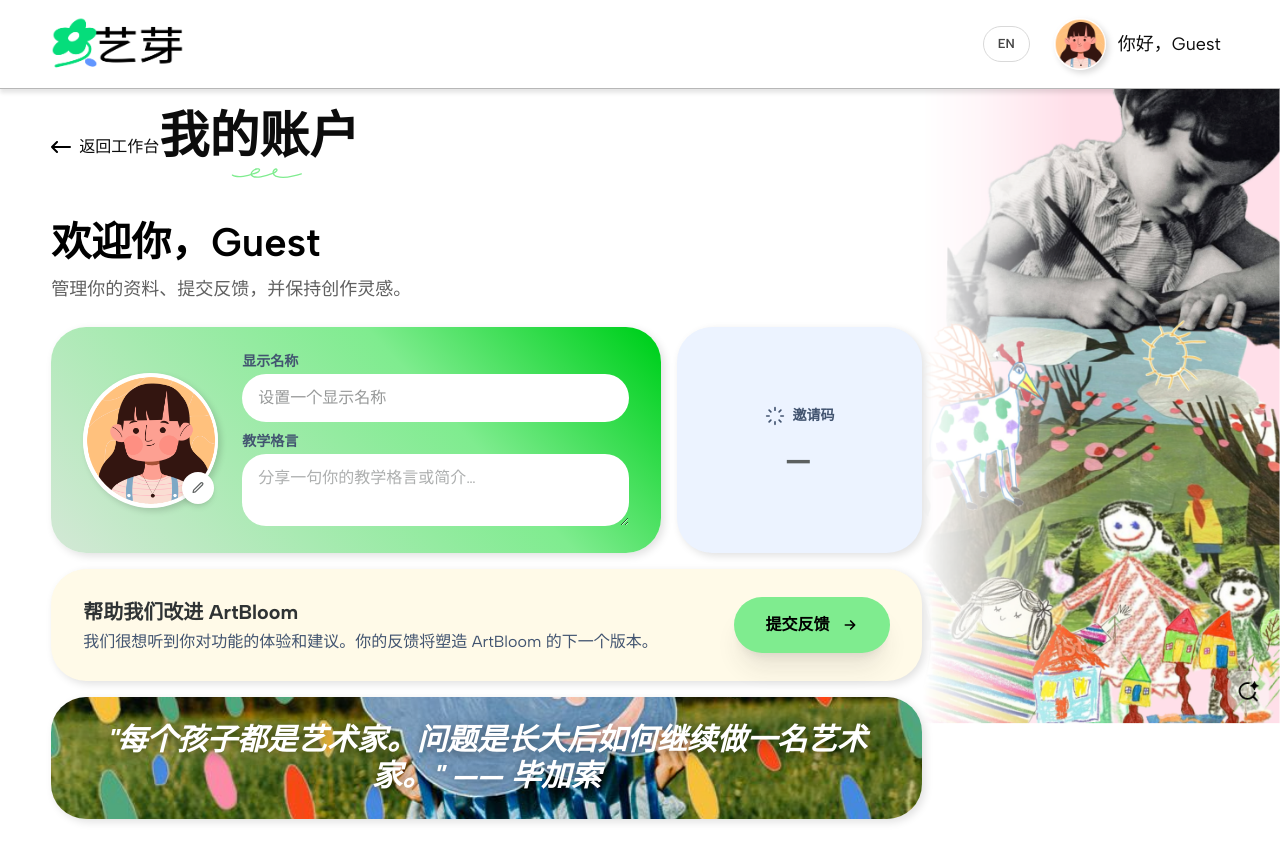
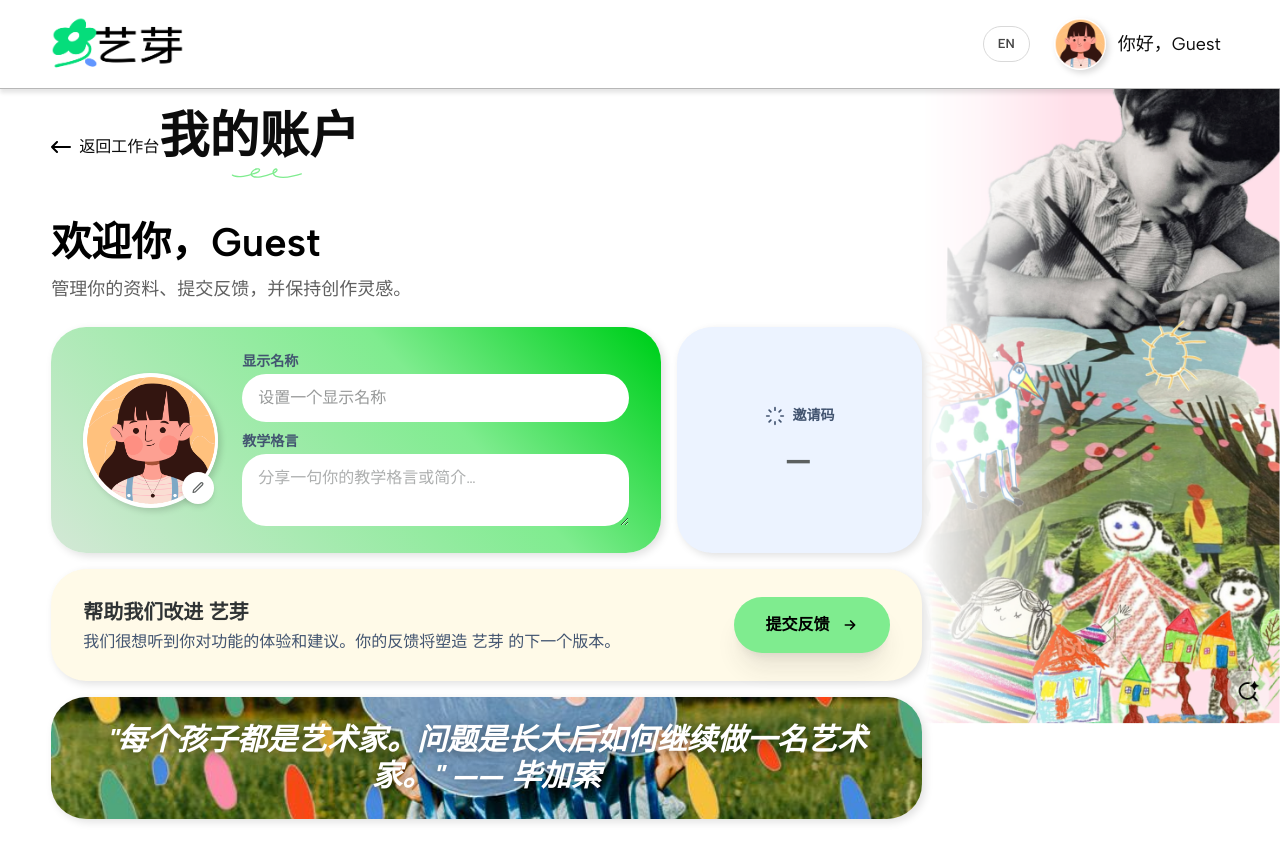
Before and after one commit to ShadowsKuming/art_edu, a Vue app in the folder frontend/: page /account in a window 1280 px wide. Shown: the top 862 px of the page. Built offline with nearby package versions, Linux system fonts and the light colour scheme.

Commit message:
replace Artbloom in bulk

```diff
--- a/frontend/src/components/dashboard/DashboardHeader.vue
+++ b/frontend/src/components/dashboard/DashboardHeader.vue
@@ -88,7 +88,7 @@ function onUserClick() {
         <div class="db-header__inner">
             <button type="button" class="db-header__logo" :aria-label="t('dashboardHub.dashboardAriaLabel')"
                 @click="onLogoClick">
-                <img :src="logoUrl" alt="ArtBloom" class="db-header__logo-img" />
+                <img :src="logoUrl" :alt="t('brand.name')" class="db-header__logo-img" />
             </button>
 
             <div class="db-header__actions">
--- a/frontend/src/components/home/AccessModal.vue
+++ b/frontend/src/components/home/AccessModal.vue
@@ -106,7 +106,7 @@ function onSubmit() {
       </svg>
     </button>
 
-    <img :src="logoUrl" alt="ArtBloom" class="access-modal__logo" />
+    <img :src="logoUrl" :alt="t('brand.name')" class="access-modal__logo" />
 
     <h2 id="access-modal-title" class="access-modal__title">
       {{ t('home.access.title') }}
--- a/frontend/src/components/home/HeroSection.vue
+++ b/frontend/src/components/home/HeroSection.vue
@@ -114,17 +114,24 @@ const isZh = computed(() => locale.value === 'zh')
   font-weight: 300;
 }
 
-/* Chinese wordmark — use the Chill K Sans font while keeping the same
-   visual size as the English version. Chinese glyphs have slightly less
-   inherent height than Latin caps, so we nudge the font-size up to match
-   the English wordmark's cap-height/x-height optical size. */
+/* Chinese wordmark — use the Chill K Sans font, keep the same overall
+   visual size as the English version, but render the two characters
+   side-by-side ("艺 芽") instead of stacked. */
 .hero__title--zh {
   font-family: 'Chill K Sans', var(--font-display);
   letter-spacing: 0;
+  /* Override the column layout used by the English "Art / Bloom" wordmark
+     so the Chinese title reads horizontally. */
+  flex-direction: row;
+  align-items: center;
+  gap: clamp(var(--space-2), 1.2vw, var(--space-4));
 }
 
 .hero__title--zh .hero__title-line {
   font-weight: 700;
+  /* Reset the `display: block` from the English version so the spans
+     can flow as inline-level row children. */
+  display: inline-block;
 }
 
 .hero__title--zh .hero__title-line--light {
--- a/frontend/src/components/home/SiteHeader.vue
+++ b/frontend/src/components/home/SiteHeader.vue
@@ -90,7 +90,7 @@ function onAccessSubmit(code: string) {
         :aria-label="t('home.nav.home')"
         @click="goHome"
       >
-        <img :src="logoUrl" alt="ArtBloom" class="site-header__logo-img" />
+        <img :src="logoUrl" :alt="t('brand.name')" class="site-header__logo-img" />
       </button>
 
       <nav class="site-header__nav" :aria-label="t('home.nav.home')">
--- a/frontend/src/components/workspace/WorkspaceChatbot.vue
+++ b/frontend/src/components/workspace/WorkspaceChatbot.vue
@@ -89,9 +89,9 @@ async function send(text?: string) {
 
     <!-- Bot identity -->
     <div class="bot-identity">
-      <img src="/LOGO.png" alt="ArtBloom" class="bot-avatar" />
+      <img src="/LOGO.png" :alt="t('brand.name')" class="bot-avatar" />
       <div class="bot-info">
-        <span class="bot-name">ArtBloom</span>
+        <span class="bot-name">{{ t('brand.name') }}</span>
         <span class="bot-subtitle">{{ t('chatbot.subtitle') }}</span>
       </div>
     </div>
--- a/frontend/src/components/workspace/WorkspaceHeader.vue
+++ b/frontend/src/components/workspace/WorkspaceHeader.vue
@@ -30,7 +30,7 @@ function goBack() {
   <header class="header">
     <div class="header-inner">
       <div class="header-logo">
-        <img src="/LOGO.png" alt="ArtBloom" class="logo" />
+        <img src="/LOGO.png" :alt="t('brand.name')" class="logo" />
       </div>
 
       <div class="header-actions">
--- a/frontend/src/components/workspace/part3/Part3AnimationPanel.vue
+++ b/frontend/src/components/workspace/part3/Part3AnimationPanel.vue
@@ -1,6 +1,9 @@
 <script setup lang="ts">
 import { ref } from 'vue'
+import { useI18n } from 'vue-i18n'
 import { usePart3Store } from '@/stores/part3'
+
+const { t } = useI18n()
 
 interface Message {
   role: 'assistant' | 'user'
@@ -64,7 +67,7 @@ function onKeydown(e: KeyboardEvent) {
           </svg>
         </div>
         <div>
-          <p class="ap-bot-name">ArtBloom</p>
+          <p class="ap-bot-name">{{ t('brand.name') }}</p>
           <p class="ap-bot-role">Creative Assistant</p>
         </div>
       </div>
--- a/frontend/src/components/workspace/part6/Part6AssistancePanel.vue
+++ b/frontend/src/components/workspace/part6/Part6AssistancePanel.vue
@@ -122,9 +122,9 @@ function onKeydown(e: KeyboardEvent) {
     </div>
 
     <div class="ap-identity">
-      <img src="/LOGO.png" alt="ArtBloom" class="ap-avatar" />
+      <img src="/LOGO.png" :alt="t('brand.name')" class="ap-avatar" />
       <div class="ap-bot-info">
-        <span class="ap-bot-name">ArtBloom</span>
+        <span class="ap-bot-name">{{ t('brand.name') }}</span>
         <span class="ap-bot-role">{{ t('chatbot.subtitle') }}</span>
       </div>
     </div>
--- a/frontend/src/i18n/en.ts
+++ b/frontend/src/i18n/en.ts
@@ -1,5 +1,8 @@
 export default {
   lang: 'EN',
+  brand: {
+    name: 'ArtBloom',
+  },
   home: {
     nav: {
       home: 'Home',
@@ -134,6 +137,7 @@ export default {
       saved: 'Saved',
       unitLessonShort: 'Unit {unit} • Lesson {lesson}',
     },
+    team: 'ArtBloom Team',
     preview: {
       title: 'Lesson Preview',
       slideOf: 'Part {part} · Slide {n}',
--- a/frontend/src/i18n/zh.ts
+++ b/frontend/src/i18n/zh.ts
@@ -1,5 +1,8 @@
 export default {
   lang: '中文',
+  brand: {
+    name: '艺芽',
+  },
   home: {
     nav: {
       home: '首页',
@@ -9,9 +12,9 @@ export default {
     },
     access: {
       title: '使用邀请码访问',
-      subtitle: '请使用研究团队提供的邀请码访问 ArtBloom',
+      subtitle: '请使用研究团队提供的邀请码访问 艺芽',
       placeholder: '输入邀请码',
-      submit: '进入 ArtBloom',
+      submit: '进入 艺芽',
       closeAria: '关闭访问弹窗',
     },
     hero: {
@@ -21,7 +24,7 @@ export default {
         '面向小学美术课堂的 AI 教学工作流，帮助老师在备课、授课、创作引导和反馈之间顺畅切换。',
       captionTopRight: '从教材出发，构建故事与互动。',
       captionBottomRight: '在创作过程中提供可视化的指导与反馈。',
-      mainImageAlt: 'ArtBloom 主视觉插画',
+      mainImageAlt: '艺芽 主视觉插画',
       photo1Alt: '老师在电脑上备课',
       photo2Alt: '孩子们在课堂上用蜡笔绘画',
       photo3Alt: '美术教室中的师生互动',
@@ -30,8 +33,8 @@ export default {
       title: '使用指南',
       subtitle: '从教材出发，按步骤搭建结构化的课堂幻灯片。',
       intro:
-        'ArtBloom 不是传统的幻灯片编辑器，而是围绕备课、课堂教学和课中辅助而设计的教学工作流系统。',
-      introBold: 'ArtBloom',
+        '艺芽 不是传统的幻灯片编辑器，而是围绕备课、课堂教学和课中辅助而设计的教学工作流系统。',
+      introBold: '艺芽',
       bannerAlt: '使用指南横幅',
       steps: [
         {
@@ -40,7 +43,7 @@ export default {
         },
         {
           title: 'AI 辅助创作',
-          body: '使用 ArtBloom 获得文本建议、故事生成、动画生成与页面级润色。',
+          body: '使用 艺芽 获得文本建议、故事生成、动画生成与页面级润色。',
         },
         {
           title: '构建结构化课件',
@@ -59,7 +62,7 @@ export default {
     contact: {
       title: '联系我们',
       subtitle:
-        '如果你对 ArtBloom 的使用、试点参与、研究合作或反馈有任何问题，欢迎与研究团队联系。',
+        '如果你对 艺芽 的使用、试点参与、研究合作或反馈有任何问题，欢迎与研究团队联系。',
       bannerAlt: '联系我们横幅',
       helpTitle: '我们能帮你什么',
       helpItems: [
@@ -131,6 +134,7 @@ export default {
       saved: '已收藏',
       unitLessonShort: '第{unit}单元 • 第{lesson}课',
     },
+    team: '艺芽团队',
     preview: {
       title: '课件预览',
       slideOf: '第 {part} 部分 · 第 {n} 张',
@@ -151,7 +155,7 @@ export default {
   dashboardHub: {
     title: '工作台',
     subtitle:
-      '欢迎使用 ArtBloom 工作台。在这里，你可以创建幻灯片课件、管理教学素材，并快速回到日常的备课与授课流程。',
+      '欢迎使用 艺芽 工作台。在这里，你可以创建幻灯片课件、管理教学素材，并快速回到日常的备课与授课流程。',
     greeting: '你好，{name}',
     homeAriaLabel: '返回首页',
     dashboardAriaLabel: 'Go to dashboard',
@@ -199,8 +203,8 @@ export default {
       label: '邀请码',
     },
     feedback: {
-      title: '帮助我们改进 ArtBloom',
-      body: '我们很想听到你对功能的体验和建议。你的反馈将塑造 ArtBloom 的下一个版本。',
+      title: '帮助我们改进 艺芽',
+      body: '我们很想听到你对功能的体验和建议。你的反馈将塑造 艺芽 的下一个版本。',
       send: '提交反馈',
     },
     quote: {
@@ -354,7 +358,7 @@ export default {
   chatbot: {
     title: '助手',
     subtitle: '创意助手',
-    greeting: '你好，我是 ArtBloom！有任何关于幻灯片设计的问题都可以问我，例如：',
+    greeting: '你好，我是 艺芽！有任何关于幻灯片设计的问题都可以问我，例如：',
     suggestions: [
       '这节课的学习目标是什么？',
       '这套幻灯片适合什么色调？',
@@ -390,7 +394,7 @@ export default {
     replace: '更换',
     step2Label: '第二步：选择一种风格，挖掘作品的潜力！',
     generatingStyles: '正在生成风格选项…',
-    stylesHint: '在聊天面板中介绍你的课程 → 风格选项将显示在此处。',
+    stylesHint: '在聊天面板中向 艺芽 介绍你的课程 → 风格选项将显示在此处。',
     convertBtn: '开始转换！',
     allUsed: '所有风格均已使用，上传新作品重试。',
     convertingOverlay: '转换中...',
@@ -398,7 +402,7 @@ export default {
     save: '保存',
     saveNext: '保存并继续',
     bot: {
-      greeting: '你好！我是 ArtBloom。请在第一步上传学生草稿，然后告诉我你的课程主题或学习目标——我将为你生成 3 个个性化的风格迁移方案。',
+      greeting: '你好！我是 艺芽。请在第一步上传学生草稿，然后告诉我你的课程主题或学习目标——我将为你生成 3 个个性化的风格迁移方案。',
       sketchUploaded: '草稿已上传！现在请描述你的课程背景，我将生成风格选项。例如："学生正在学习夸大动物绘画中的比例关系。"',
       stylesReady: '根据你的课程，这里有 3 个风格迁移方案：',
       stylesReadySuffix: '以下是 3 个推荐的风格方案：',
--- a/frontend/src/views/Community.vue
+++ b/frontend/src/views/Community.vue
@@ -201,7 +201,7 @@ const lessons = computed(() =>
             titleZh: seed.lesson_title_zh,
             unit,
             lesson,
-            author: 'ArtBloom Team',
+            author: t('community.team'),
             date: new Date().toISOString(),
             thumbnail: thumb,
         }
```
